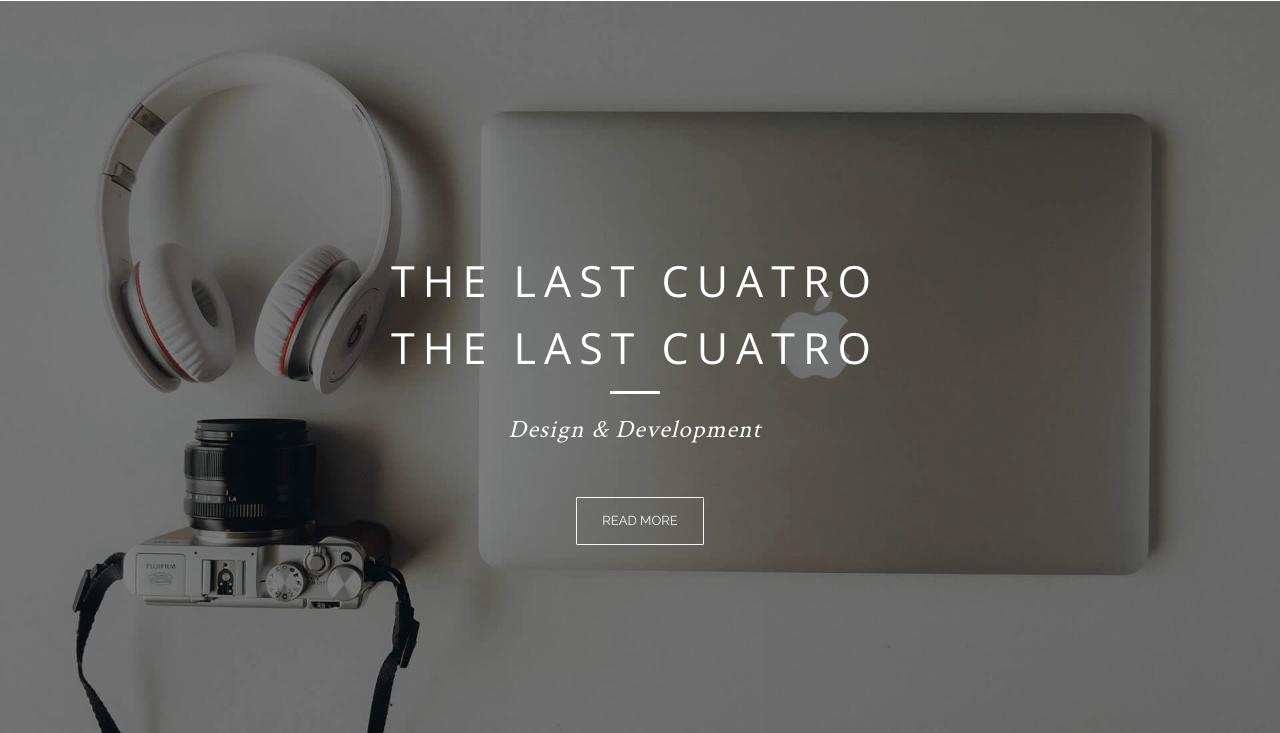
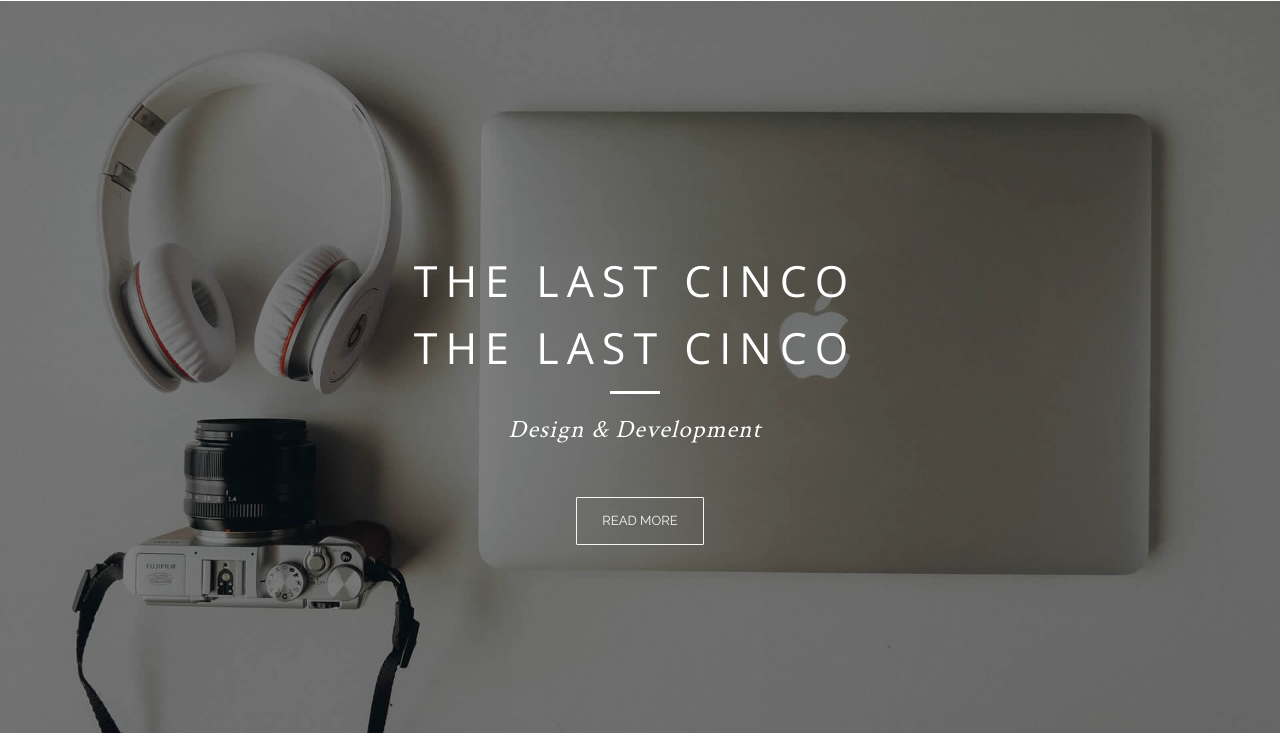
Before and after one commit to jdijeres/github-precy, a plain HTML site: page index.html in a window 1280 px wide. Shown: the part 67-800 px from the top of the page. Drawn offline with nearby package versions, Linux system fonts and the light colour scheme; some packages are replaced by stand-ins of ours.

Commit message:
Update index.html

```diff
--- a/index.html
+++ b/index.html
@@ -106,8 +106,8 @@
                     <ul class="caption-slides">
 
                       <li class="caption">
-                        <h1>THE LAST CUATRO</h1>
-                        <h1>THE LAST CUATRO</h1>
+                        <h1>THE LAST CINCO</h1>
+                        <h1>THE LAST CINCO</h1>
 
                         <div class="div-line"></div>
                         <p class="hero">Branding, Photography &amp; Web Development</p>
@@ -115,8 +115,8 @@
 
                       <li class="caption">
 
-                        <h1>THE LAST CUATRO</h1>
-                        <h1>THE LAST CUATRO</h1>
+                        <h1>THE LAST CINCO</h1>
+                        <h1>THE LAST CINCO</h1>
 
                         <div class="div-line"></div>
                         <p class="hero">Design &amp; Development</p>
@@ -124,8 +124,8 @@
 
                       <li class="caption">
 
-                        <h1>THE LAST CUATRO</h1>
-                        <h1>THE LAST CUATRO</h1>
+                        <h1>THE LAST CINCO</h1>
+                        <h1>THE LAST CINCO</h1>
                         <div class="div-line"></div>
                         <p class="hero">HTML5 &amp; CSS3</p>
                       </li>
```
